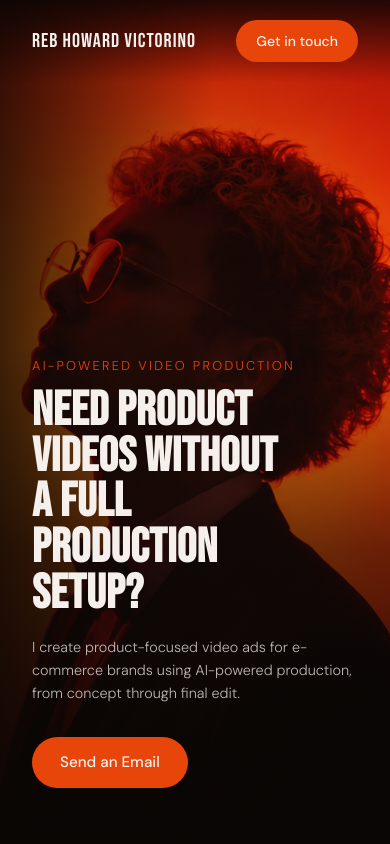
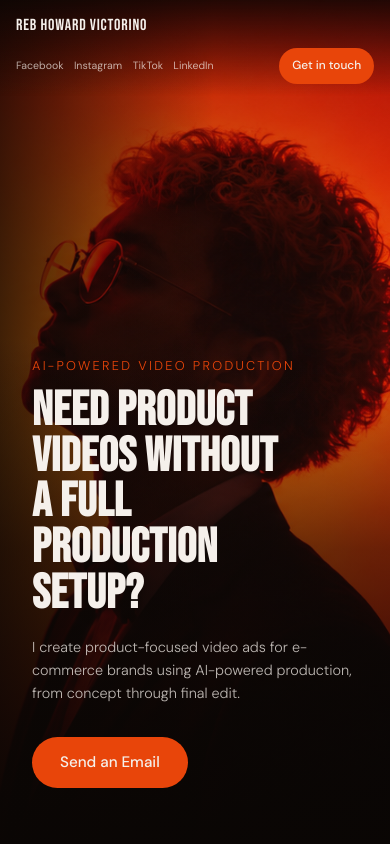
Before and after one commit to victorinoai/my-portfolio, a plain HTML site: page my-portfolio/index.html in a window 390 px wide. Shown: the top 844 px of the page. Drawn offline with Linux system fonts and the light colour scheme.

Commit message:
Move social links to top nav and update LinkedIn URL

```diff
--- a/my-portfolio/index.html
+++ b/my-portfolio/index.html
@@ -57,7 +57,8 @@
       display: flex;
       align-items: center;
       justify-content: space-between;
-      padding: 1.25rem 2rem;
+      gap: 1rem;
+      padding: 1.1rem 2rem;
       background: linear-gradient(to bottom, rgba(10,6,4,0.85) 0%, transparent 100%);
       backdrop-filter: blur(0px);
     }
@@ -66,7 +67,30 @@
       font-size: 1.25rem;
       letter-spacing: 0.05em;
       color: var(--white);
+      white-space: nowrap;
     }
+    .nav-right {
+      display: flex;
+      align-items: center;
+      justify-content: flex-end;
+      gap: 1.1rem;
+      min-width: 0;
+    }
+    .nav-socials {
+      display: flex;
+      align-items: center;
+      gap: 0.9rem;
+      min-width: 0;
+    }
+    .nav-socials a {
+      font-size: 0.72rem;
+      font-weight: 400;
+      color: rgba(245,240,235,0.7);
+      transition: color 0.2s ease;
+      white-space: nowrap;
+    }
+    .nav-socials a:hover { color: var(--orange); }
+    .nav-socials a:focus-visible { outline: 2px solid var(--orange); outline-offset: 3px; border-radius: 2px; }
     .nav-cta {
       display: inline-flex;
       align-items: center;
@@ -81,9 +105,32 @@
       border: none;
       cursor: pointer;
       transition: background 0.2s ease;
+      white-space: nowrap;
     }
     .nav-cta:hover { background: var(--burnt); }
     .nav-cta:focus-visible { outline: 2px solid var(--orange); outline-offset: 3px; }
+    @media (max-width: 760px) {
+      .nav {
+        flex-wrap: wrap;
+        padding: 0.8rem 1rem;
+        gap: 0.55rem;
+        background: rgba(10,6,4,0.9);
+      }
+      .nav-logo { font-size: 1rem; }
+      .nav-right {
+        width: 100%;
+        justify-content: space-between;
+        gap: 0.6rem;
+      }
+      .nav-socials {
+        gap: 0.65rem;
+        overflow-x: auto;
+        scrollbar-width: none;
+      }
+      .nav-socials::-webkit-scrollbar { display: none; }
+      .nav-socials a { font-size: 0.66rem; }
+      .nav-cta { font-size: 0.74rem; padding: 0.5rem 0.8rem; }
+    }
 
     .hero {
       position: relative;
@@ -473,26 +520,20 @@
       color: var(--white);
     }
     .footer-copy { font-size: 0.75rem; color: var(--gray); }
-    .footer-socials {
-      display: flex;
-      flex-wrap: wrap;
-      justify-content: center;
-      gap: 1rem;
-      margin-top: 0.25rem;
-    }
-    .footer-socials a {
-      font-size: 0.75rem;
-      color: var(--gray);
-      transition: color 0.2s ease;
-    }
-    .footer-socials a:hover { color: var(--orange); }
-    .footer-socials a:focus-visible { outline: 2px solid var(--orange); outline-offset: 3px; border-radius: 2px; }
   </style>
 </head>
 <body>
   <nav class="nav" aria-label="Main navigation">
     <span class="nav-logo">Reb Howard Victorino</span>
-    <a href="mailto:victorino.rhv@gmail.com" class="nav-cta">Get in touch</a>
+    <div class="nav-right">
+      <div class="nav-socials" aria-label="Social media links">
+        <a href="https://www.facebook.com/reb.howard.victorino/" target="_blank" rel="noopener noreferrer">Facebook</a>
+        <a href="https://www.instagram.com/igvictorino/" target="_blank" rel="noopener noreferrer">Instagram</a>
+        <a href="https://www.tiktok.com/@thevctrno" target="_blank" rel="noopener noreferrer">TikTok</a>
+        <a href="https://www.linkedin.com/in/reb-howard-victorino-6445a5338/?isSelfProfile=true" target="_blank" rel="noopener noreferrer">LinkedIn</a>
+      </div>
+      <a href="mailto:victorino.rhv@gmail.com" class="nav-cta">Get in touch</a>
+    </div>
   </nav>
 
   <section class="hero" aria-label="Hero">
@@ -667,12 +708,6 @@
   <footer class="footer">
     <span class="footer-name">Reb Howard Victorino</span>
     <p class="footer-copy">&copy; 2025 Reb Howard Victorino. All rights reserved.</p>
-    <div class="footer-socials">
-      <a href="https://www.facebook.com/reb.howard.victorino/" target="_blank" rel="noopener noreferrer">Facebook</a>
-      <a href="https://www.instagram.com/igvictorino/" target="_blank" rel="noopener noreferrer">Instagram</a>
-      <a href="https://www.tiktok.com/@thevctrno" target="_blank" rel="noopener noreferrer">TikTok</a>
-      <a href="https://www.linkedin.com/in/reb-howard-victorino-6445a533/" target="_blank" rel="noopener noreferrer">LinkedIn</a>
-    </div>
   </footer>
 
   <script>
```
